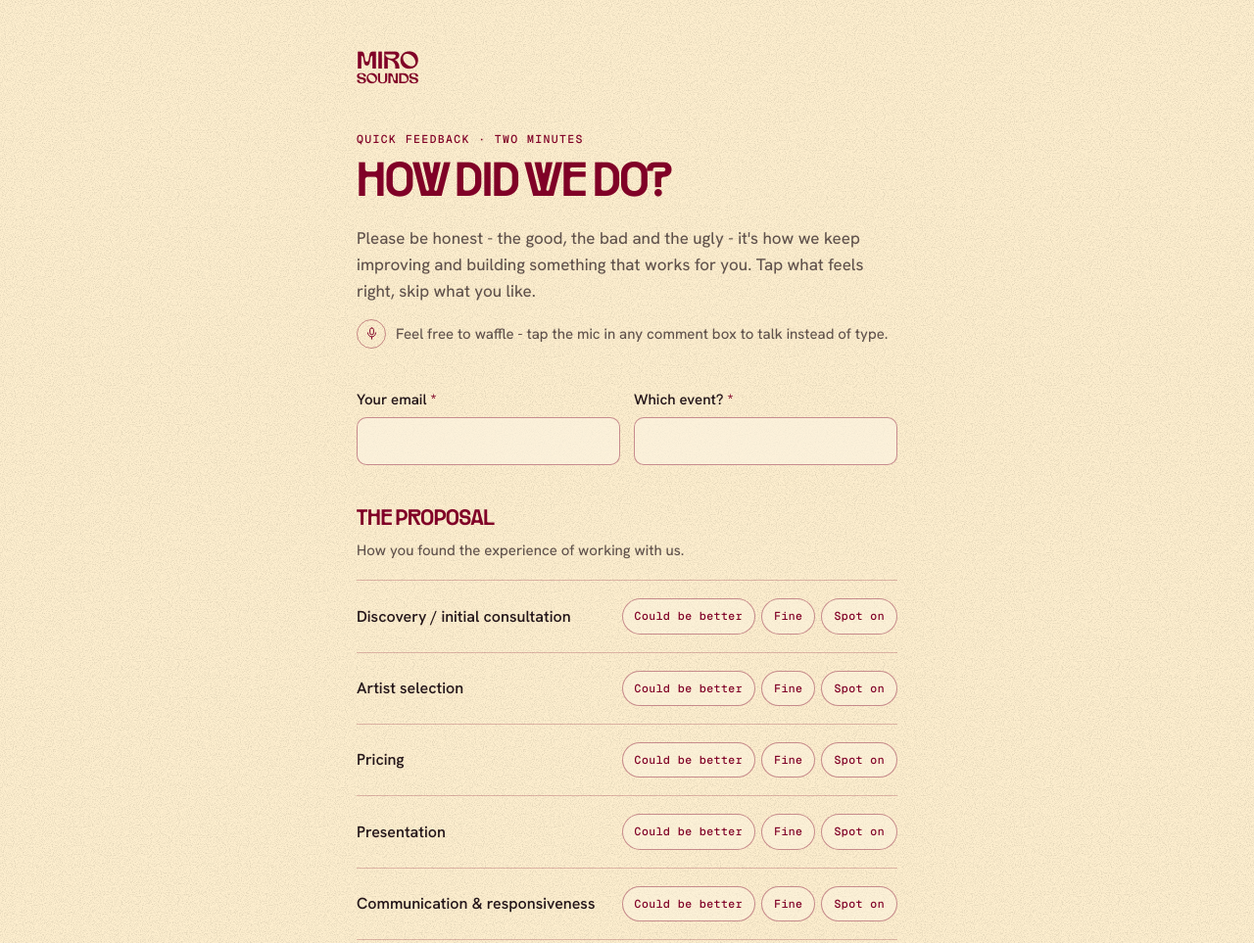
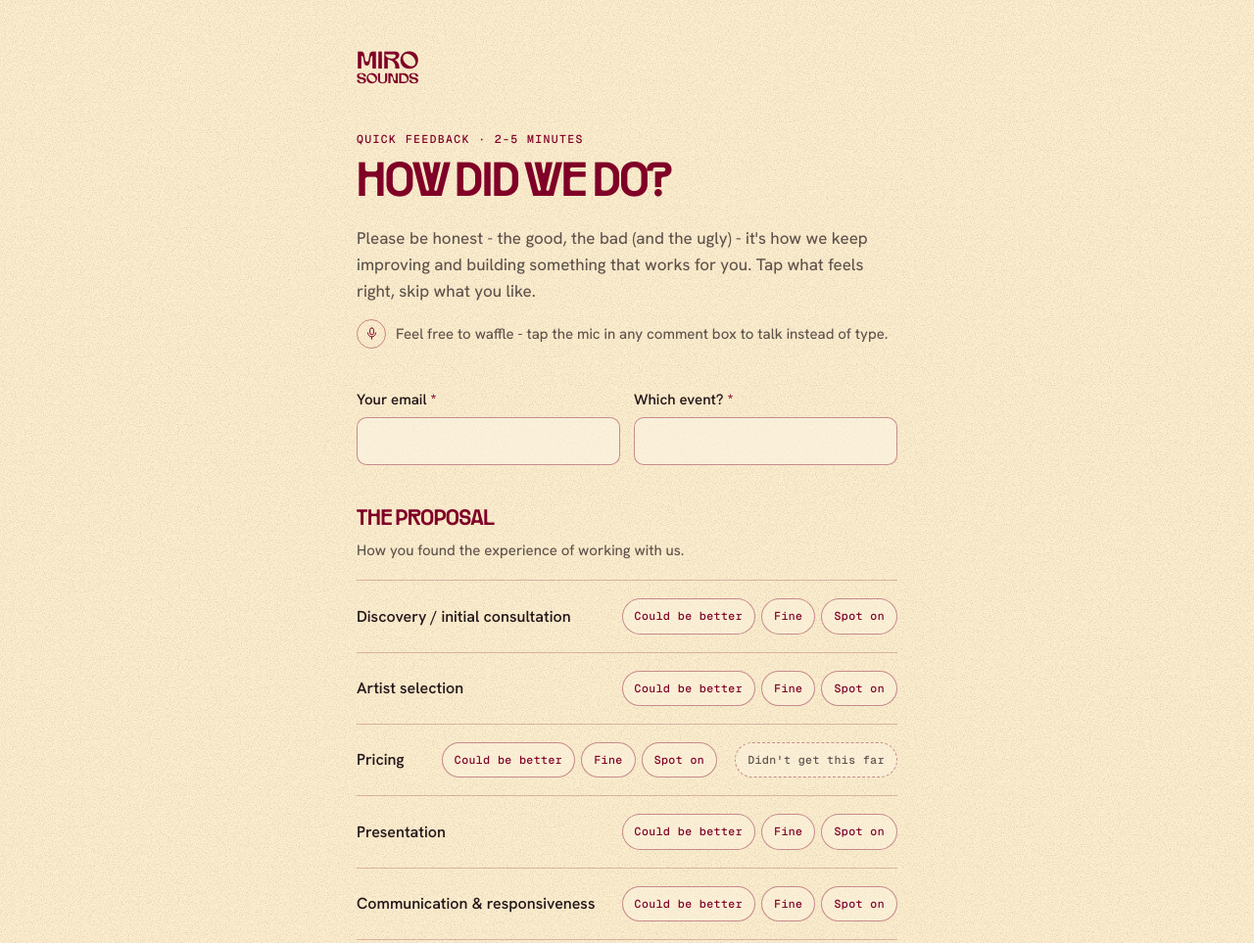
Before and after one commit to mirosounds/mirosounds.github.io, a plain HTML site: page feedback/index.html in a window 1280 px wide. Shown: the top 963 px of the page at 98% size. Drawn offline with Linux system fonts and the light colour scheme.

Commit message:
Feedback form: reason chips, lost reasons, copy updates
Co-Authored-By: Claude Opus 5.5 <noreply@anthropic.com>
Claude-Session: https://claude.ai/code/session_016y84yBiFBoFaefppD1wKHM

```diff
--- a/feedback/index.html
+++ b/feedback/index.html
@@ -123,6 +123,17 @@ textarea:focus,input[type=text]:focus,input[type=email]:focus{outline:none;borde
 .mic.on{background:var(--maroon);color:var(--cream);animation:pulse 1.4s ease-in-out infinite}
 @keyframes pulse{50%{box-shadow:0 0 0 6px rgba(128,1,39,.12)}}
 
+/* Reason chips: open under a rating of Could be better or Fine */
+.reveal{display:grid;grid-template-rows:0fr;opacity:0;transition:grid-template-rows .5s ease,opacity .5s ease}
+.reveal>div{overflow:hidden}
+.row.needs-why .why,.reveal.open{grid-template-rows:1fr;opacity:1}
+.reasons{padding-top:14px}
+.reasons-q{display:block;font-size:14.5px;color:var(--muted);margin-bottom:10px}
+.reasons .chips label{font-size:11px;padding:7px 11px}
+.chip-gap{width:6px}
+.chips label.na{border-style:dashed;color:var(--muted)}
+.chips input:checked+label.na{background:var(--muted);border-color:var(--muted);color:var(--cream)}
+
 /* Artist by artist */
 .deep-link{
   display:none;appearance:none;border:none;background:none;cursor:pointer;margin-top:12px;padding:0;
@@ -210,9 +221,9 @@ button[type=submit]:disabled{opacity:.55;pointer-events:none}
 <main class="wrap">
   <div class="wordmark rise" aria-label="Miro Sounds"><span>Miro</span><span>Sounds</span></div>
 
-  <p class="eyebrow rise d1">Quick feedback &middot; two minutes</p>
+  <p class="eyebrow rise d1">Quick feedback &middot; 2-5 minutes</p>
   <h1 class="rise d1">How did we do?</h1>
-  <p class="lede rise d2">Please be honest - the good, the bad and the ugly - it's how we keep improving and building something that works for you. Tap what feels right, skip what you like.</p>
+  <p class="lede rise d2">Please be honest - the good, the bad (and the ugly) - it's how we keep improving and building something that works for you. Tap what feels right, skip what you like.</p>
   <p class="talk-hint rise d2"><span class="talk-icon" id="talkIcon"></span>Feel free to waffle - tap the mic in any comment box to talk instead of type.</p>
 
   <form id="form" class="rise d3" novalidate>
@@ -230,6 +241,10 @@ button[type=submit]:disabled{opacity:.55;pointer-events:none}
       <span class="label">What happened next?</span>
       <span class="hint">Tick any that apply.</span>
       <div class="chips" id="next"></div>
+      <div class="reveal" id="lostWrap"><div><div class="reasons">
+        <span class="reasons-q">What swung it?</span>
+        <div class="chips" id="lost"></div>
+      </div></div></div>
     </div>
 
     <div class="went" id="went"><div><div class="went-inner">
@@ -281,7 +296,7 @@ button[type=submit]:disabled{opacity:.55;pointer-events:none}
   </form>
 
   <div class="thanks" id="thanks">
-    <p>Thank you! That's really helpful. We'll be in touch if there's anything worth picking up.</p>
+    <p>Thank you! Very much appreciated &#10024;</p>
   </div>
 </main>
 
@@ -303,6 +318,26 @@ var WENT = [
   ['admin', 'Booking admin & payments']
 ];
 var CHOICES = ['Could be better', 'Fine', 'Spot on'];
+var NOT_REACHED = "Didn't get this far";
+var REASONS = {
+  discovery: ['Brief not fully understood', 'We needed more steer from you', 'Not clear how working with you works', 'Felt too long or involved', 'Slow to get going'],
+  artists: ['Not enough options', 'Too many options', 'Not quite right for the brief', 'Too safe or predictable', 'Calibre not as expected'],
+  pricing: ['Higher than expected', 'Lower than expected', "Unclear what's included", 'Needed more guidance on costs'],
+  presentation: ['Hard to compare options', 'Not enough detail', 'Too much information', "Didn't bring the artists to life", 'Hard to share with our client'],
+  communication: ['Replies could have been quicker', 'Could have been more proactive', 'Not always clear', 'Options took too long to arrive'],
+  logistics: ['Things felt last-minute', 'Details unclear or missing', 'We had to chase', 'Travel or timings not smooth'],
+  onsite: ['Not visible enough on the day', 'Too visible', 'Timings slipped', 'Issues not handled quickly', 'Poor coordination with other suppliers'],
+  performance: ['Energy not quite right', 'Track choices not quite right', 'Sound or set-up issues', 'Timekeeping or professionalism'],
+  admin: ['Contracts slow or unclear', 'Invoices unclear', "Payment terms didn't suit", 'Too much admin on our side']
+};
+var LOST = ["Artists weren't quite right", 'Over budget', 'Artists were no longer available', 'Only booked part of it', 'We booked artists we already work with', 'We went with another music company', 'Client went with their own contacts or finds'];
+function esc(t) { return t.replace(/&/g, '&amp;').replace(/"/g, '&quot;'); }
+function tickChips(name, list) {
+  return list.map(function (v, i) {
+    var id = name + '_' + i;
+    return '<input type="checkbox" name="' + name + '" id="' + id + '" value="' + esc(v) + '"><label for="' + id + '">' + esc(v) + '</label>';
+  }).join('');
+}
 var NEXT = ['We went with Miro Sounds', 'We went another way', 'Event postponed or cancelled', 'Still deciding'];
 var WENT_WITH_US = NEXT[0];
 
@@ -310,21 +345,38 @@ var MIC = '<svg viewBox="0 0 24 24" fill="none" stroke="currentColor" stroke-wid
 
 function buildRows(list, el) {
   list.forEach(function (r) {
+    var key = r[0];
     var row = document.createElement('div');
     row.className = 'row';
-    var html = '<div class="row-top"><span class="row-label" id="l-' + r[0] + '">' + r[1] + '</span>' +
-               '<span class="chips" role="radiogroup" aria-labelledby="l-' + r[0] + '">';
-    CHOICES.forEach(function (c, i) {
-      var id = r[0] + i;
-      html += '<input type="radio" name="' + r[0] + '" id="' + id + '" value="' + c + '">' +
+    var choices = CHOICES.slice();
+    var html = '<div class="row-top"><span class="row-label" id="l-' + key + '">' + r[1] + '</span>' +
+               '<span class="chips" role="radiogroup" aria-labelledby="l-' + key + '">';
+    choices.forEach(function (c, i) {
+      var id = key + i;
+      html += '<input type="radio" name="' + key + '" id="' + id + '" value="' + c + '">' +
               '<label for="' + id + '">' + c + '</label>';
     });
-    html += '</span></div><div class="note"><div><div class="box">' +
-            '<textarea name="' + r[0] + 'Note" placeholder="Add a comment (optional)" aria-label="Comment on ' + r[1] + '"></textarea>' +
+    if (key === 'pricing') {
+      html += '<span class="chip-gap"></span><input type="radio" name="pricing" id="pricingNA" value="' + esc(NOT_REACHED) + '">' +
+              '<label for="pricingNA" class="na">' + NOT_REACHED + '</label>';
+    }
+    html += '</span></div>' +
+            '<div class="reveal why"><div><div class="reasons">' +
+            '<span class="reasons-q">What would have made it spot on?</span>' +
+            '<div class="chips">' + tickChips(key + 'Why', REASONS[key]) + '</div>' +
+            '</div></div></div>' +
+            '<div class="note"><div><div class="box">' +
+            '<textarea name="' + key + 'Note" placeholder="Add a comment (optional)" aria-label="Comment on ' + r[1] + '"></textarea>' +
             '</div></div></div>';
     row.innerHTML = html;
+    var note = row.querySelector('textarea');
     row.addEventListener('change', function (e) {
-      if (e.target.type === 'radio') row.classList.add('rated');
+      if (e.target.type !== 'radio') return;
+      var v = e.target.value;
+      var na = v === NOT_REACHED;
+      row.classList.toggle('rated', !na);
+      row.classList.toggle('needs-why', v === CHOICES[0] || v === CHOICES[1]);
+      note.placeholder = v === CHOICES[2] ? 'Anything that would make it even better?' : 'Add a comment (optional)';
     });
     el.appendChild(row);
   });
@@ -338,11 +390,14 @@ NEXT.forEach(function (n, i) {
   nextEl.insertAdjacentHTML('beforeend',
     '<input type="checkbox" name="next" id="next' + i + '" value="' + n + '"><label for="next' + i + '">' + n + '</label>');
 });
+var lostEl = document.getElementById('lost');
+lostEl.innerHTML = tickChips('lost', LOST);
 var went = document.getElementById('went');
 var betterLabel = document.getElementById('betterLabel');
 function wentWithUs() { return document.getElementById('next0').checked; }
 nextEl.addEventListener('change', function () {
   var yes = wentWithUs();
+  document.getElementById('lostWrap').classList.toggle('open', document.getElementById('next1').checked);
   went.classList.toggle('open', yes);
   document.getElementById('wentQuote').classList.toggle('open', yes);
   went.setAttribute('aria-hidden', yes ? 'false' : 'true');
@@ -424,6 +479,9 @@ document.getElementById('deepLink').addEventListener('click', function () {
 document.getElementById('addArtist').addEventListener('click', function () {
   addArtist().querySelector('.artist-name').focus();
 });
+function ticked(name) {
+  return Array.prototype.map.call(form.querySelectorAll('input[name="' + name + '"]:checked'), function (c) { return c.value; }).join(', ');
+}
 function artistDetail() {
   return Array.prototype.map.call(document.querySelectorAll('.artist'), function (a) {
     var n = a.querySelector('.artist-name').value.trim();
@@ -466,12 +524,14 @@ form.addEventListener('submit', function (e) {
     var picked = form.querySelector('input[name="' + r[0] + '"]:checked');
     data[r[0]] = picked ? picked.value : '';
     data[r[0] + 'Note'] = form[r[0] + 'Note'].value.trim();
+    data[r[0] + 'Why'] = (picked && (picked.value === CHOICES[0] || picked.value === CHOICES[1])) ? ticked(r[0] + 'Why') : '';
   });
   if (yes) {
     data.quote = form.quote.value.trim();
     data.quoteOk = document.getElementById('quoteOk').checked ? 'Yes' : 'No';
   }
   data.artistDetail = artistDetail();
+  data.lostWhy = document.getElementById('next1').checked ? ticked('lost') : '';
   data.better = form.better.value.trim();
   var again = form.querySelector('input[name=again]:checked');
   data.again = again ? again.value : '';
```
